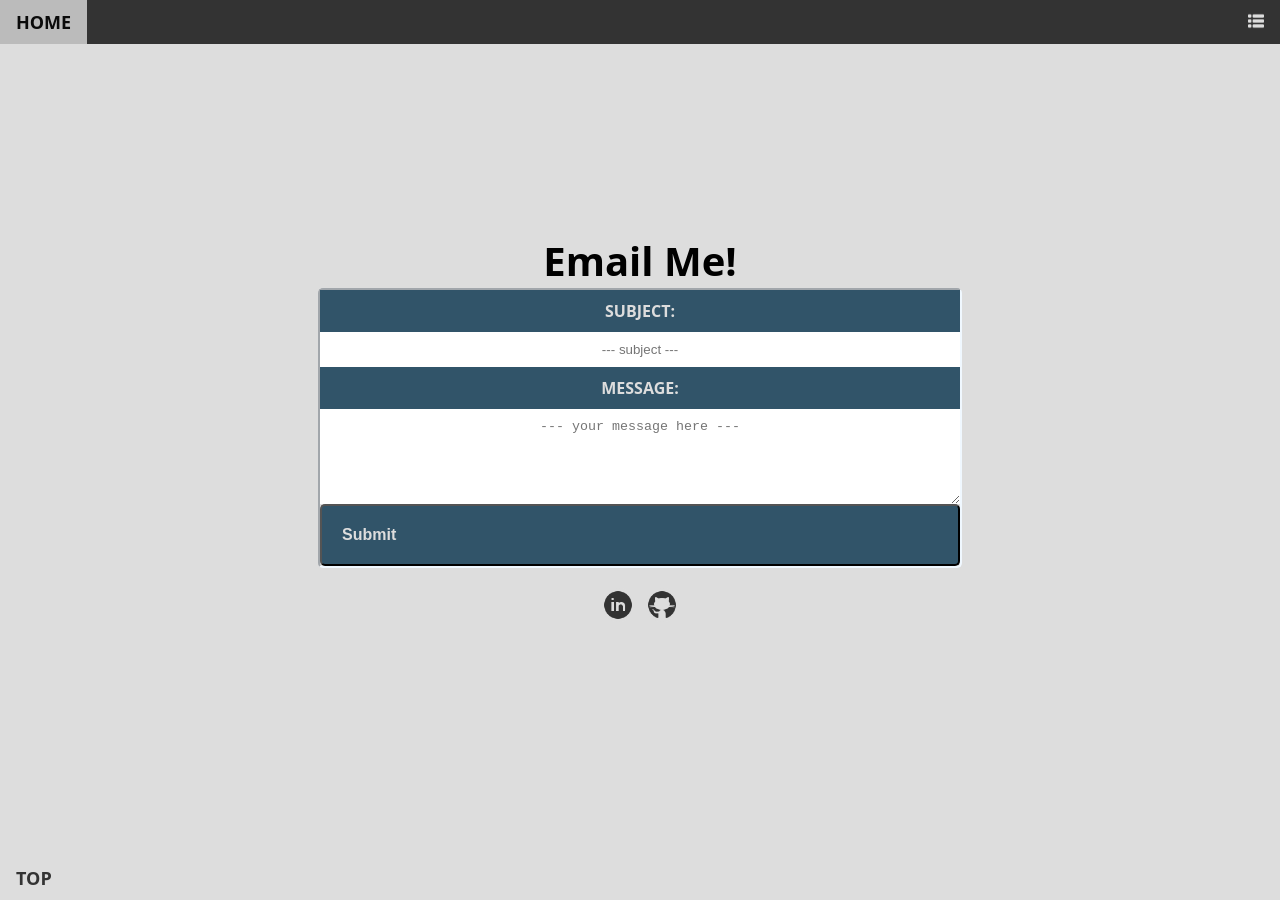
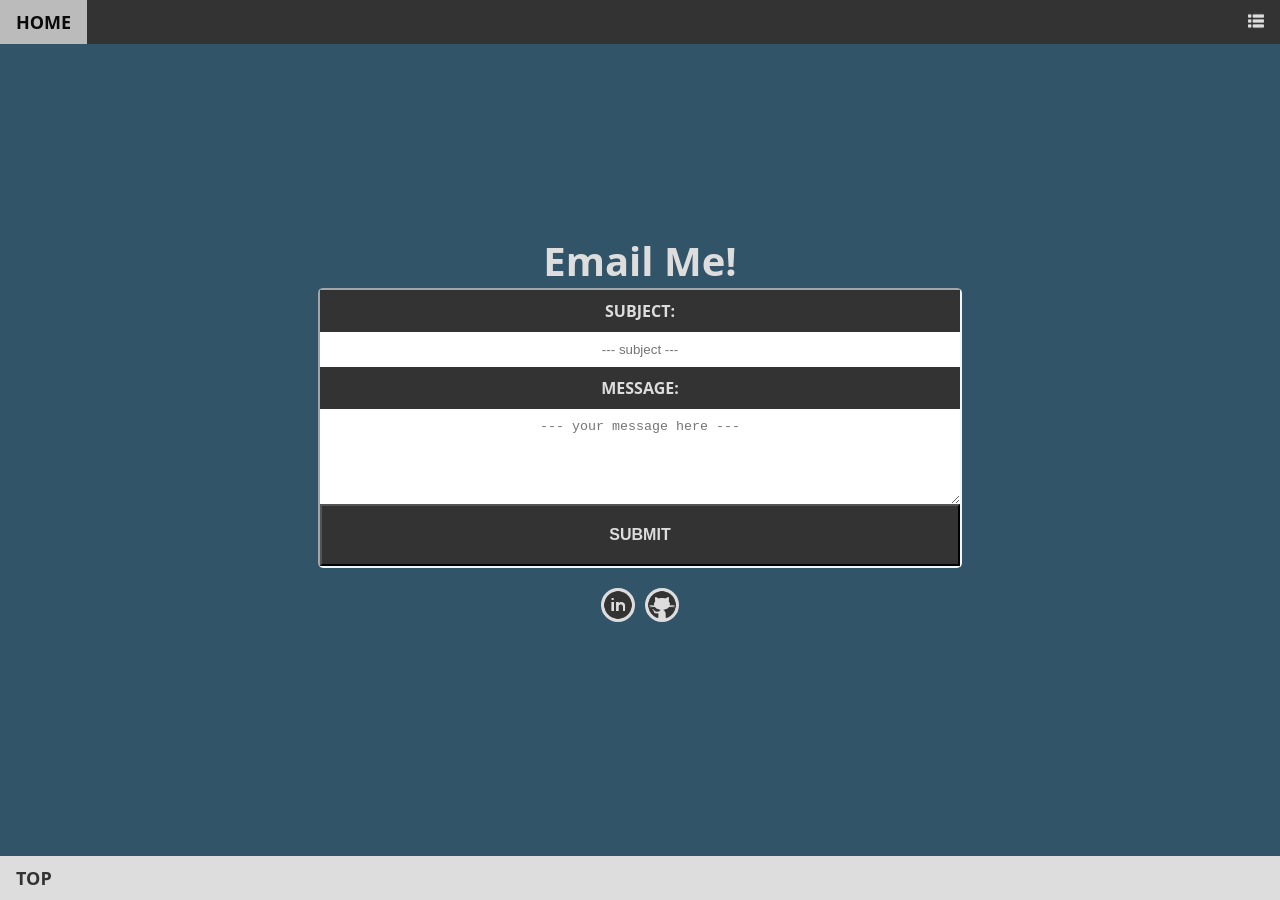
Before and after one commit to ErkMurIndustries/ErkMurIndustries.github.io, a Jekyll site: the page built from pages/contact.html, in a window 1280 px wide. Built offline with Jekyll 4.4.1, drawn with Linux system fonts in a browser that asks for light colours.

Commit message:
fix contact page

```diff
--- a/pages/contact.html
+++ b/pages/contact.html
@@ -3,20 +3,18 @@
 permalink: "/contact"
 ---
 <style type="text/css" media="screen">
-    .title {
-        margin: auto;
-        width: fit-content;
-    }
-
-    .contact-btn {
-        width: 100%;
-        margin: 0 auto;
-        color: #ddd;
-        text-align: center;
+    body {
+        background-color: #315469;
     }
 
     .content {
         margin: auto;
+    }
+
+    .title {
+        margin: auto;
+        width: fit-content;
+        color: #ddd;
     }
 
     .email-form {
@@ -30,6 +28,7 @@
     .email-form > * {
         display: flex;
         flex-direction: column;
+        align-items: center;
         margin: auto;
     }
 
@@ -41,22 +40,42 @@
         padding: 10px 0;
     }
 
-    label {
-        background-color: #315469;
-        color: #ddd;
+    .font-large {
         text-transform: uppercase;
         font-weight: 600;
-        padding: 10px 0 ;
+        font-size: 16px;
+    }
+
+    label {
+        padding: 10px 0;
+        background-color: #333;
+        color: #ddd;
+    }
+
+    .submit-btn {
+        width: 100%;
+        padding: 20px;
+        text-align: center;
+        /* background-color: #315469; */
+        background-color: #333;
+        color: #ddd;
+    }
+
+
+    @media (max-width: 360px) {
+        .email-form {
+            width: 95%;
+        }
     }
 </style>
 
 <h1 class="title">Email Me!</h1>
 <form class="email-form">
-    <label for="subject">Subject:</label>
+    <label class="font-large" for="subject">Subject:</label>
     <input type="text" id="subject" placeholder="--- subject ---" required>
-    <label for="message">Message:</label>
+    <label class="font-large" for="message">Message:</label>
     <textarea id="message" rows="5" placeholder="--- your message here ---" required></textarea>
-    <button type="submit" class="contact-btn" onclick="sendEmail()">Submit</button>
+    <button type="submit" class="submit-btn font-large" onclick="sendEmail()">Submit</button>
 </form>
 
 {% include socials.html %}
```
